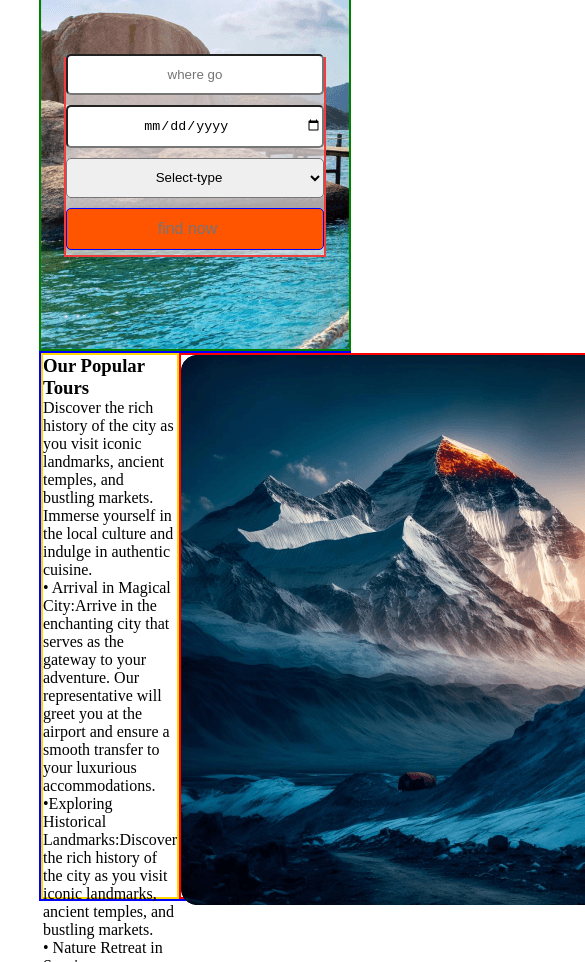
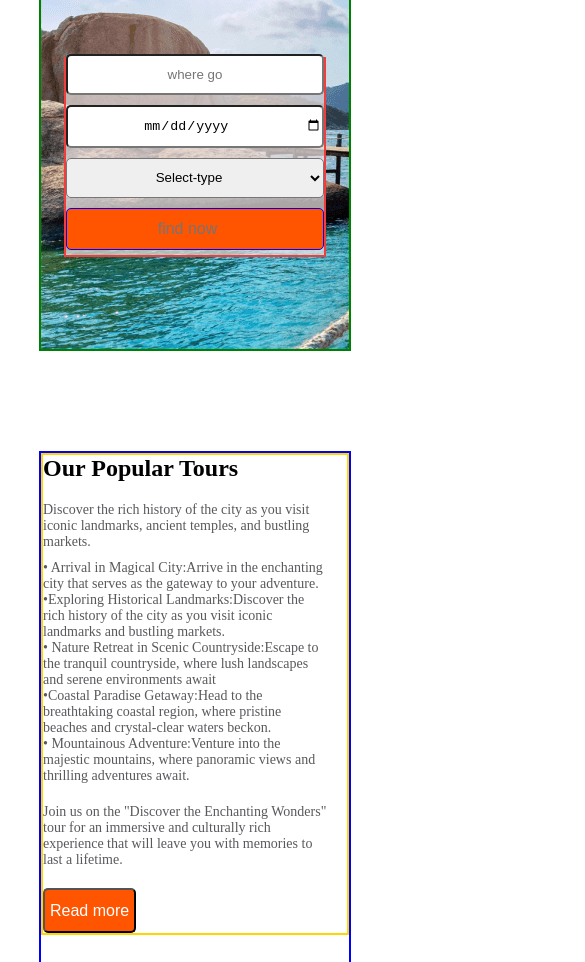
Before and after one commit to shipon1242/batch9-my-second-assignment, a plain HTML site: page index.html in a window 390 px wide. Shown: the part 132-1094 px from the top of the page, 585 px wide, since content can reach past the window. Drawn offline with Linux system fonts and the light colour scheme.

Commit message:
popular tour with mobile responce added

```diff
--- a/index.html
+++ b/index.html
@@ -36,21 +36,21 @@
     <main>
 <section class="popular-container">
     <div class="popular-description">
-        <h3>
+        <h3 class="popular-headig" >
             Our Popular Tours
         </h3>
-        <p>Discover the rich history of the city as you visit iconic landmarks, ancient temples, and bustling markets. Immerse yourself in the local culture and indulge in authentic cuisine.</p>
+        <p class="paragraph1">Discover the rich history of the city as you visit iconic landmarks, ancient temples, and bustling markets.</p>
+       <div class="paragraph2" > <p  >&#x2022; Arrival in Magical City:Arrive in the enchanting city that serves as the gateway to your adventure. </p>
+        <p >&#x2022;Exploring Historical Landmarks:Discover the rich history of the city as you visit iconic landmarks and bustling markets.</p>
+            <p>&#x2022; Nature Retreat in Scenic Countryside:Escape to the tranquil countryside, where lush landscapes and serene environments await</p>
+                <p>&#x2022;Coastal Paradise Getaway:Head to the breathtaking coastal region, where pristine beaches and crystal-clear waters beckon.</p>
+                    <p>&#x2022; Mountainous Adventure:Venture into the majestic mountains, where panoramic views and thrilling adventures await.</p></div>
 
-            <p>&#x2022; Arrival in Magical City:Arrive in the enchanting city that serves as the gateway to your adventure. Our representative will greet you at the airport and ensure a smooth transfer to your luxurious accommodations.</p>
-            <p>&#x2022;Exploring Historical Landmarks:Discover the rich history of the city as you visit iconic landmarks, ancient temples, and bustling markets.</p>
-                <p>&#x2022; Nature Retreat in Scenic Countryside:Escape to the tranquil countryside, where lush landscapes and serene environments await</p>
-                    <p>&#x2022;Coastal Paradise Getaway:Head to the breathtaking coastal region, where pristine beaches and crystal-clear waters beckon.</p>
-                        <p>&#x2022; Mountainous Adventure:Venture into the majestic mountains, where panoramic views and thrilling adventures await.</p>
 
-        <p>
-            Join us on the "Discover the Enchanting Wonders" tour for an immersive and culturally rich experience that will leave you with memories to last a lifetime. Book your spot now and embark on the adventure of a lifetime!
+        <p class="popular-last-para">
+            Join us on the "Discover the Enchanting Wonders" tour for an immersive and culturally rich experience that will leave you with memories to last a lifetime.
         </p>
-        <button>Read more</button>
+        <button class="popular-btn">Read more</button>
     </div>
     <div class="popular-image" >
         <img src="Images/Rectangle 4.png" alt="">
--- a/styles/travel.css
+++ b/styles/travel.css
@@ -82,26 +82,63 @@ text-align: center;
 
     justify-content: space-between;
     max-height: 550px;
+   margin-top: 100px;
 
 
 
 
 }
+.popular-headig{
+    font-size: 24px;
+    max-width: 400px;
+    margin-bottom: 10px;
+    color: black;
+}
+
 .popular-description{
 border: 2px solid gold;
+color: rgba(19, 19, 24, 0.70);
+font-size: 14px;
 max-height:100% ;
 max-width: 46%;
 margin-left:0;
+gap: 30px;
+padding-right: 20px;
+
 }
-.popular-image{
+.paragraph1{
+
+    margin-top: 20px;
+    margin-bottom: 10px;
+    gap: 15px;
+}
+.paragraph2{
+    margin-bottom: 20px;
+}
+.popular-last-para{
+    margin-bottom: 20px;
+}
+.popular-btn{color: white;
+    background-color: rgba(255, 84, 0, 1);
+    max-width: 105px;
+    height: 45px;
+    font-size: 16px;
+    padding: 5px 5px;
+    border-radius: 5px;
+
+    justify-content: center;
+
+}
+.popular-image img{
     border: 2px solid red;
    justify-content: space-around;
    max-width: 540px;
-   max-width: 46%;
-   max-height: 100%;
-   max-width: 540px;
+   width: 100%;
+   height: 100%;
+   object-fit: cover;
    margin-right: 0;
    padding-right: 0;
+   padding-left: 10px;
 
 
 
@@ -162,5 +199,20 @@ gap: 10px;
         gap 5px;
         margin-bottom: 10px;
     }
+    .popular-container{
+        display: block;
+        max-height:1200px;
+        width: 335px;
+
+    }
+    .popular-image img{
+        margin-top:30px;
+        padding: 0;
+        mar
+    }
+    .popular-description{
+      max-width:100%;
+
+    }
 
 }
```
